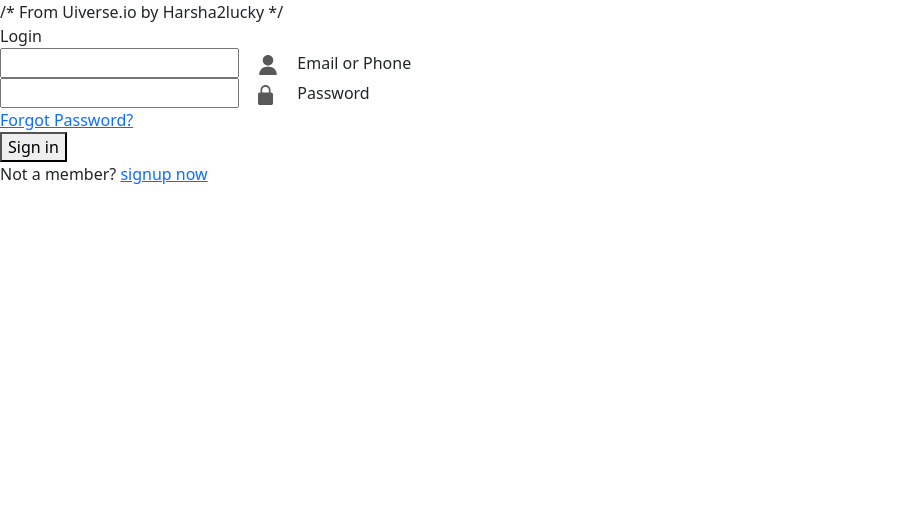
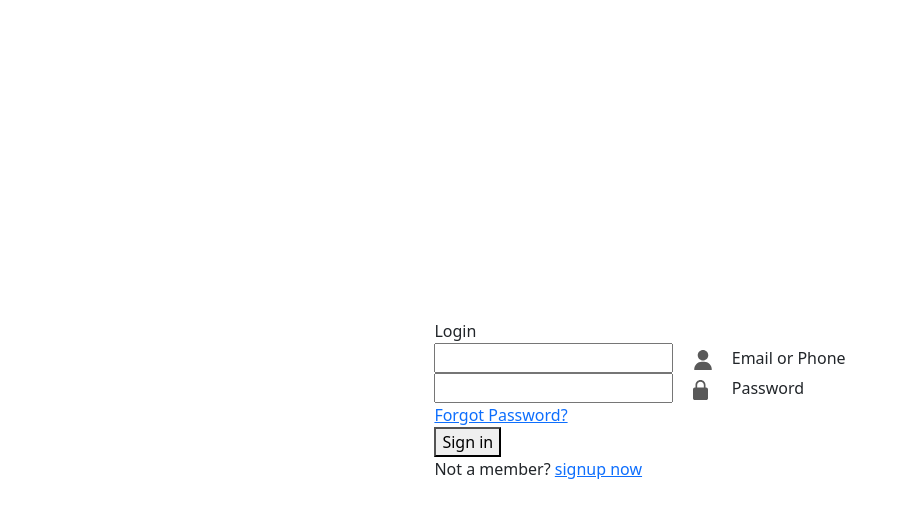
Before and after one commit to allysarebato/google-login, a plain HTML site: page index.html in a window 1280 px wide. Shown: the whole page, without its empty margins (0-908 px from the left). Drawn offline with nearby package versions, Linux system fonts and the light colour scheme.

Commit message:
Update index.html

```diff
--- a/index.html
+++ b/index.html
@@ -3,14 +3,17 @@
 <head>
     <meta charset="UTF-8">
     <meta name="viewport" content="width=device-width, initial-scale=1.0">
-    <title>Google Login</title>
-    <link rel="stylesheet" href="styles.css">
+    <title>Allysa Rebato</title>
+    <link rel="stylesheet" href="login.css">
     <link href="https://cdn.jsdelivr.net/npm/bootstrap@5.3.3/dist/css/bootstrap.min.css" rel="stylesheet" integrity="sha384-QWTKZyjpPEjISv5WaRU9OFeRpok6YctnYmDr5pNlyT2bRjXh0JMhjY6hW+ALEwIH" crossorigin="anonymous">
-    <script type="module" src="script.js" defer></script> <!-- Link to external JS file -->
+
+
 </head>
 <body>
-/* From Uiverse.io by Harsha2lucky */
-     <div class="content">
+    <div class="container-fluid">
+        <div class="container vh-100 d-flex justify-content-center align-items-center">
+
+     <div class="content" >
          <div class="text">
             Login
          </div>
@@ -35,6 +38,12 @@
             </div>
          </form>
       </div>
-    <script src="https://cdn.jsdelivr.net/npm/bootstrap@5.3.3/dist/js/bootstrap.bundle.min.js" integrity="sha384-YvpcrYf0tY3lHB60NNkmXc5s9fDVZLESaAA55NDzOxhy9GkcIdslK1eN7N6jIeHz" crossorigin="anonymous"></script>
+
+
+    </div>
+</div>
+
+      <script src="https://cdn.jsdelivr.net/npm/bootstrap@5.3.3/dist/js/bootstrap.bundle.min.js" integrity="sha384-YvpcrYf0tY3lHB60NNkmXc5s9fDVZLESaAA55NDzOxhy9GkcIdslK1eN7N6jIeHz" crossorigin="anonymous"></script>
+
 </body>
 </html>
```
